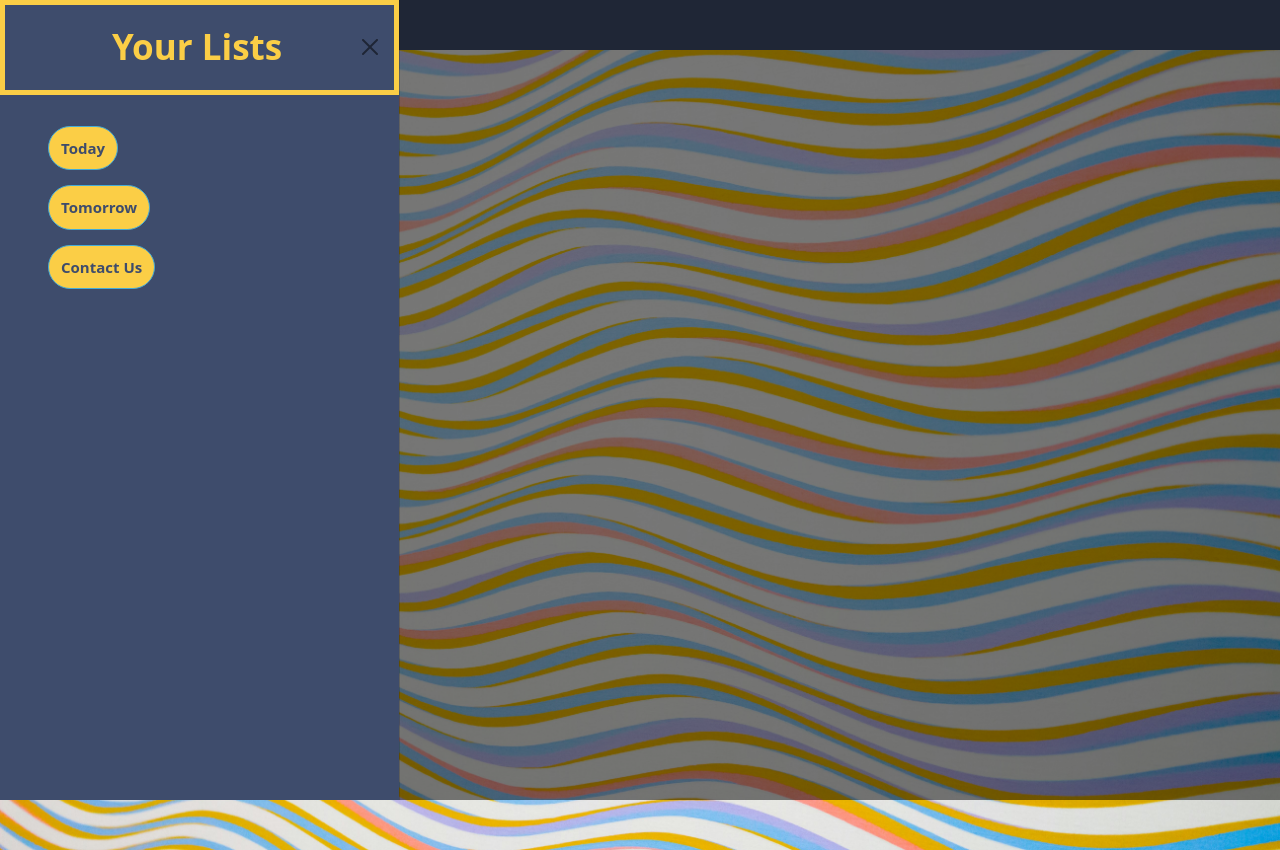
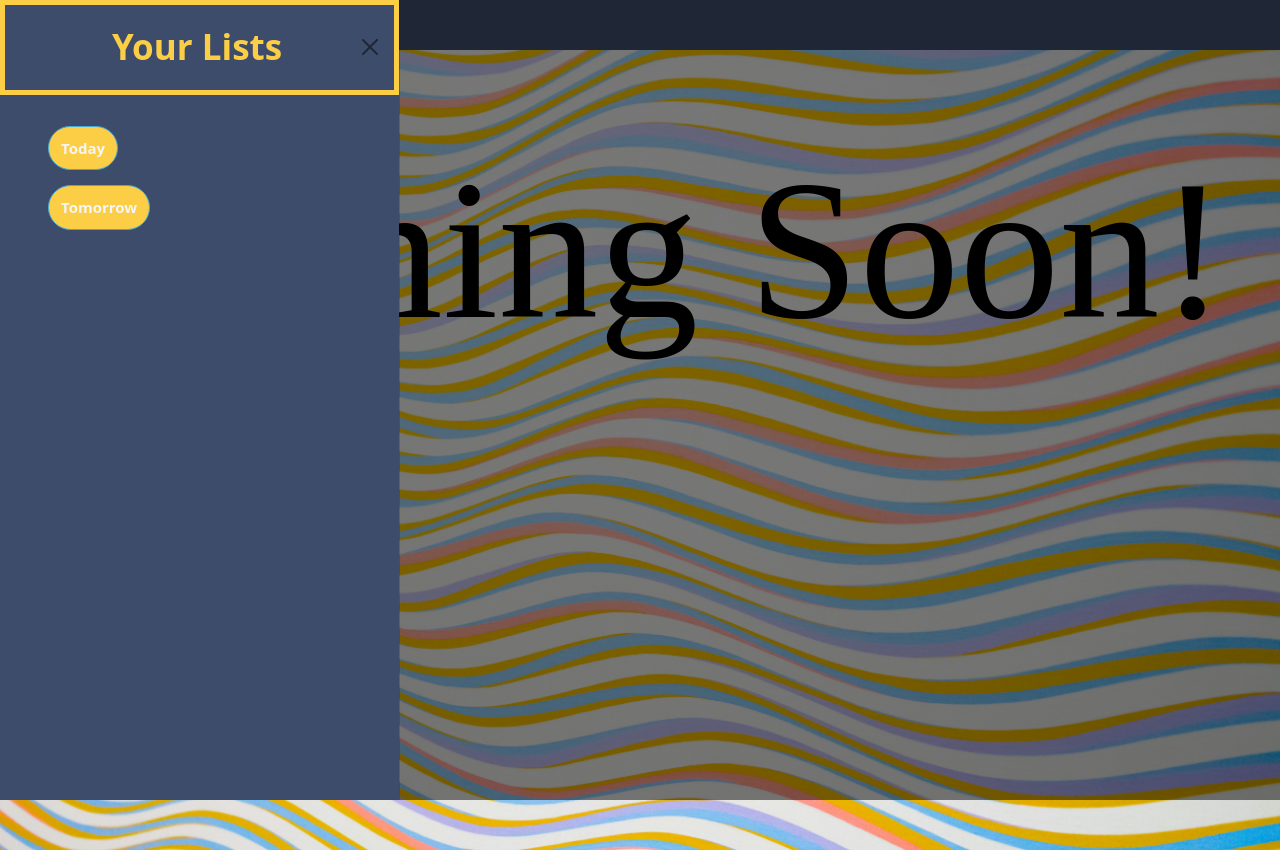
Before and after one commit to ReyesLawson/TODOLIST, a React (Create React App) app: page /todayslist in a window 1280 px wide. Both pictures are taken after a click on the button "Pick your List". Built offline with nearby package versions, Linux system fonts and the light colour scheme.

Commit message:
added pages

```diff
--- a/src/App.js
+++ b/src/App.js
@@ -1,17 +1,18 @@
 import "./App.css";
 import React from "react";
-import ToDoList from "./component/ToDoList/ToDoList";
+import ToDoList from "./component/ToDoList/ToDoListForm/ToDoList";
 import "bootstrap/dist/css/bootstrap.min.css";
 import NavBar from "./component/ToDoList/Navbar/Navbar";
 import { BrowserRouter as Router, Route, Routes } from "react-router-dom";
 import ContactPage from "./component/ToDoList/ContactPage/ContactPage";
+import ToDaysList from "./component/ToDoList/TodaysList/ToDaysList";
 
 function App() {
   return (
 
     <Router>
       <div className="App container-fluid app-container">
-        <header className="App-header container-fluid d-flex">
+        <header className="App-header container-fluid">
           <NavBar />
         </header>
 
@@ -19,6 +20,7 @@ function App() {
           <Routes>
             <Route path="/" element={<ToDoList />} />
             <Route path="/contactpage" element={<ContactPage />} />
+            <Route path="/todayslist" element={<ToDaysList />} />
           </Routes>
         </main>
       </div>
--- a/src/component/ToDoList/ContactPage/ContactPage.jsx
+++ b/src/component/ToDoList/ContactPage/ContactPage.jsx
@@ -16,7 +16,7 @@ const ContactPage = () => {
 
   const handleSubmit = (event) => {
     event.preventDefault();
-    console.log("hello");
+    console.log("Hello, this is the users information!");
     console.log("First Name:", nameFirst);
     console.log("Last Name:", nameLast);
     console.log("Email:", email);
--- a/src/component/ToDoList/Navbar/Navbar.jsx
+++ b/src/component/ToDoList/Navbar/Navbar.jsx
@@ -37,16 +37,14 @@ function NavBar() {
               <Button
                 type="OnClick"
                 className="nav-list-buttons d-flex flex-row fs-4 offcanvas-buttons">
-                Today
+                <NavLink to="/todayslist" className="nav-link">Today</NavLink>
+
               </Button>
 
               <Button type="" className="nav-list-buttons d-flex flex-row fs-4 offcanvas-buttons">
-                Tomorrow
+              <NavLink to="/todayslist" className="nav-link">Tomorrow</NavLink>
               </Button>
 
-              <Button type="" className="nav-list-buttons d-flex flex-row fs-4 offcanvas-buttons">
-                Contact Us
-              </Button>
             </div>
           </ol>
         </Offcanvas.Body>
--- a/src/component/ToDoList/ToDoList.css
+++ b/src/component/ToDoList/ToDoListForm/ToDoList.css
@@ -40,9 +40,20 @@
     border-color: black !important;
     font-weight: bold !important;
     margin: 20px;
-    padding: 10px 20px;
-    width: 25;
+    padding: 10px 30px;
+    align-items: center;
+    display: flex;
+    justify-content: center;
 
+}
+.need-todo-button{
+    background-color: rgb(251, 206, 70)!important;
+    color: #3e4c6c !important;
+    border-radius: 35px !important;
+    border-color: black !important;
+    font-weight: bold !important;
+    margin: 20px;
+    padding: 10px 30px;
 }
 
 @media(max-width:768px) {
--- a/src/component/ToDoList/ToDoList.jsx
+++ b/src/component/ToDoList/ToDoListForm/ToDoList.jsx
@@ -12,6 +12,7 @@ export default function ToDoList() {
     { text: "Practice Coding", completed: false },
   ]);
   const [toDo, setToDo] = useState("");
+  const [showIncomplete, setShowIncomplete] = useState(false);
 
   function handleTextChange(event) {
     setToDo(event.target.value);
@@ -23,7 +24,10 @@ export default function ToDoList() {
     setToDoList((prev) => [...prev, { text: toDo, completed: false }]);
     setToDo("");
   };
-
+  const incomplete = (e) => {
+    e.preventDefault();
+    setShowIncomplete((prev) => !prev);
+  };
   const handleDelete = (index) => {
     setToDoList((prev) => prev.filter((item, i) => i !== index));
   };
@@ -35,6 +39,8 @@ export default function ToDoList() {
       )
     );
   };
+  const filteredList = showIncomplete
+   ?toDoList.filter((item)=> !item.completed): toDoList;
 
   return (
     <>
@@ -51,14 +57,20 @@ export default function ToDoList() {
                 value={toDo}
                 onChange={handleTextChange}
               />
+              <div>
               <Button type="submit" className="add-button">
                 Add To List
               </Button>
+              <Button type="submit" className="need-todo-button" onClick={incomplete}>
+                {showIncomplete ? "All" : " Incomplete"}
+
+              </Button>
+              </div>
             </div>
           </Form>
 
-          <ol className={`${toDoList.length === 0 ? "d-none" : ""} item-list`}>
-            {toDoList.map((item, index) => (
+          <ol className={`${filteredList.length === 0 ? "d-none" : ""} item-list`}>
+            {filteredList.map((item, index) => (
               <li
                 key={index}
                 className={`d-flex flex-row ${
--- /dev/null
+++ b/src/component/ToDoList/TodaysList/ToDaysList.css
@@ -0,0 +1,7 @@
+.new{
+    font-size: 200px;
+    display: flex;
+    align-items: center;
+    justify-content: center;
+    color: black;
+}
--- /dev/null
+++ b/src/component/ToDoList/TodaysList/ToDaysList.jsx
@@ -0,0 +1,16 @@
+import React from "react";
+import "./ToDaysList.css";
+import "bootstrap/dist/css/bootstrap.min.css";
+
+
+
+
+const ToDaysList = () => {
+
+return(
+    <div className="new">
+        Coming Soon!
+    </div>
+);
+}
+export default ToDaysList;
--- a/src/component/ToDoListForm/ToDoListForm.jsx
+++ /dev/null
@@ -1,2 +0,0 @@
-import React from "react";
-import ToDoList from "../ToDoList/ToDoList";
```
Also changed, not shown: src/component/ToDoListForm/ToDoListForm.css (deleted).
